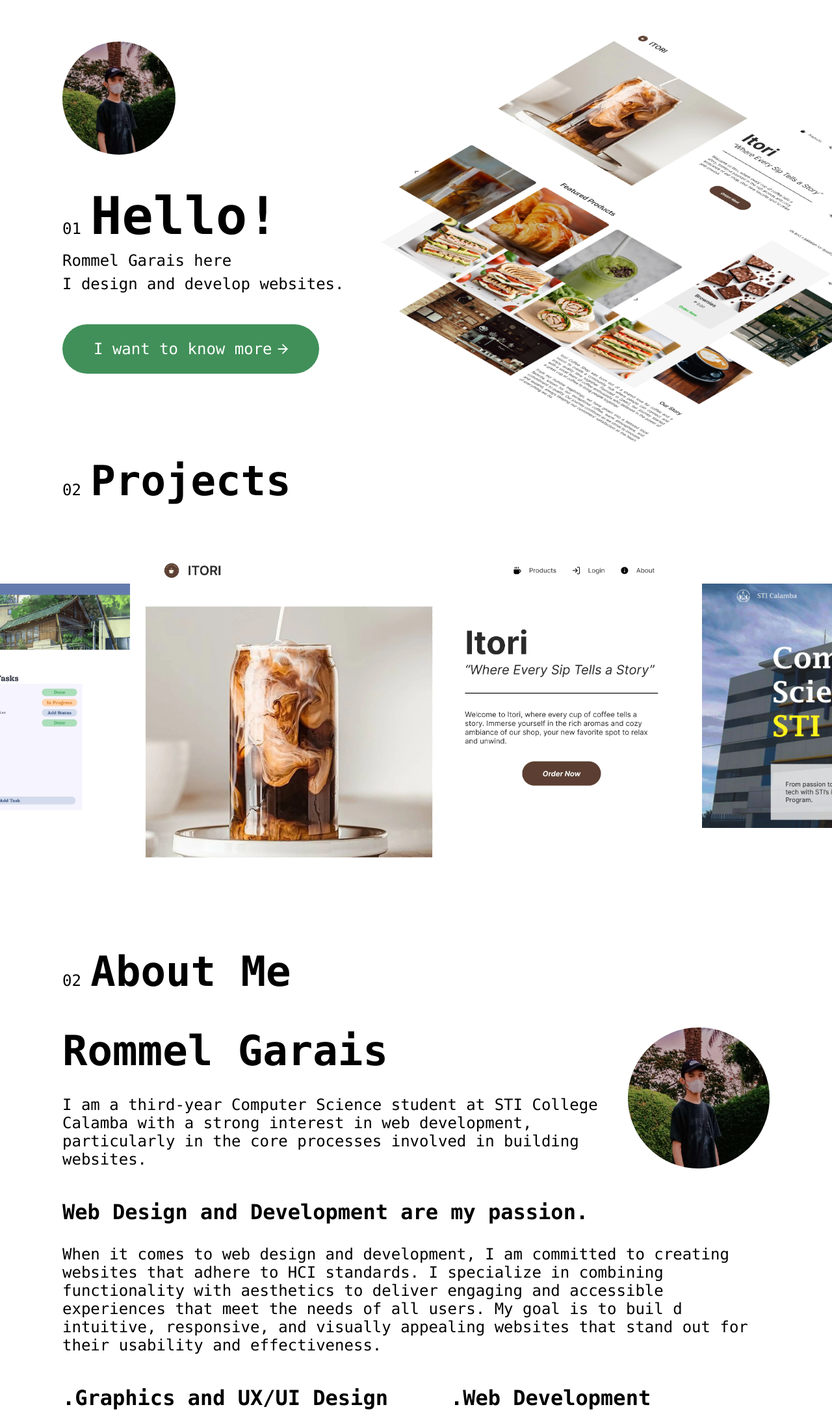
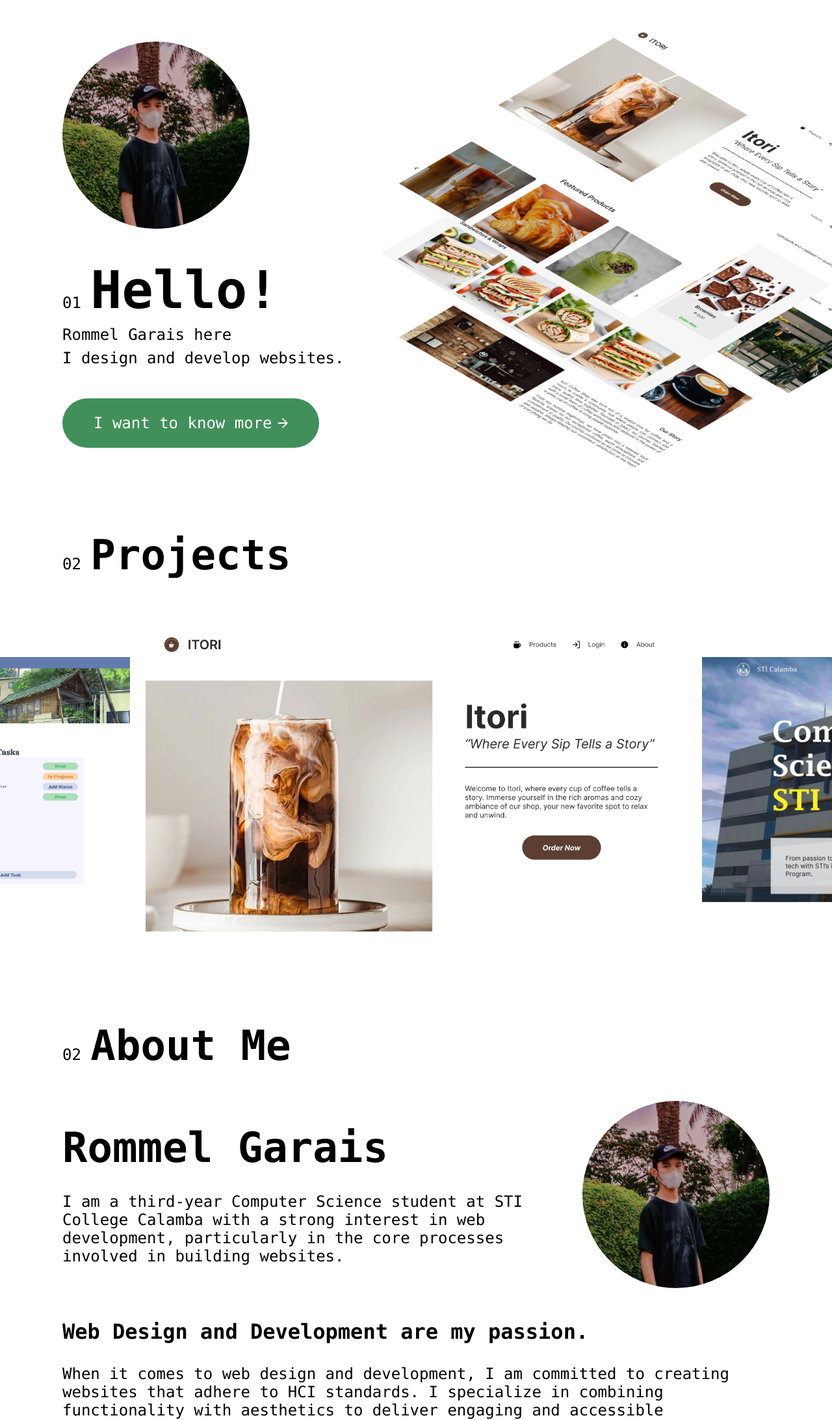
Before and after one commit to Roml04/WebPortfolio, a PHP site: page / in a window 1280 px wide. Shown: the part 80-2265 px from the top of the page at 65% size. Run offline with PHP 8.4, Linux system fonts and the light colour scheme.

Commit message:
Fixed image sizing issue
A temporary fix for the image sizing issue between Chrome and Firefox.

```diff
--- a/webportfolio.css
+++ b/webportfolio.css
@@ -1,3 +1,9 @@
+/* For Dev */
+
+/* * {
+    outline: auto;
+} */
+
 /* Universals */
 
 .icon {
@@ -30,6 +36,7 @@
     object-position: 0 10%;
 
     transition: transform 500ms;
+    min-width: 18rem;
 }
 
 .profile-pic:hover {
@@ -260,7 +267,7 @@ button:hover {
 }
 
 .aboutme-profilepic {
-    width: 20%;
+    /* width: 20%; */
 }
 
 .aboutme-icon {
```
